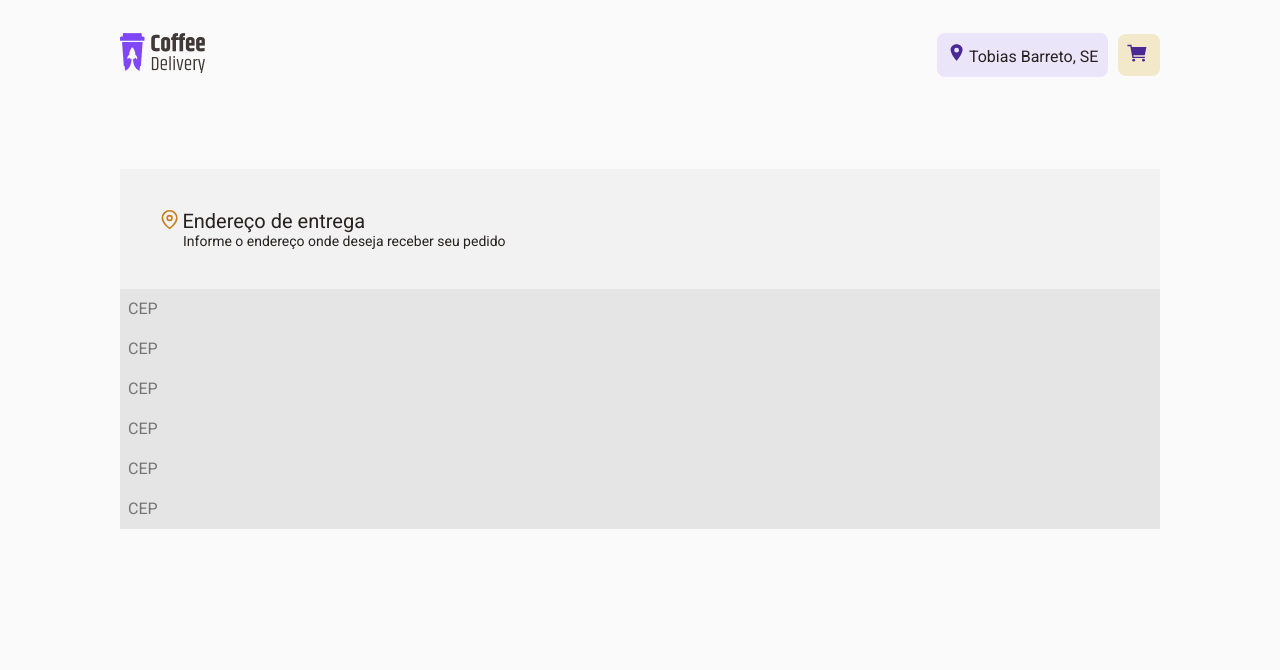
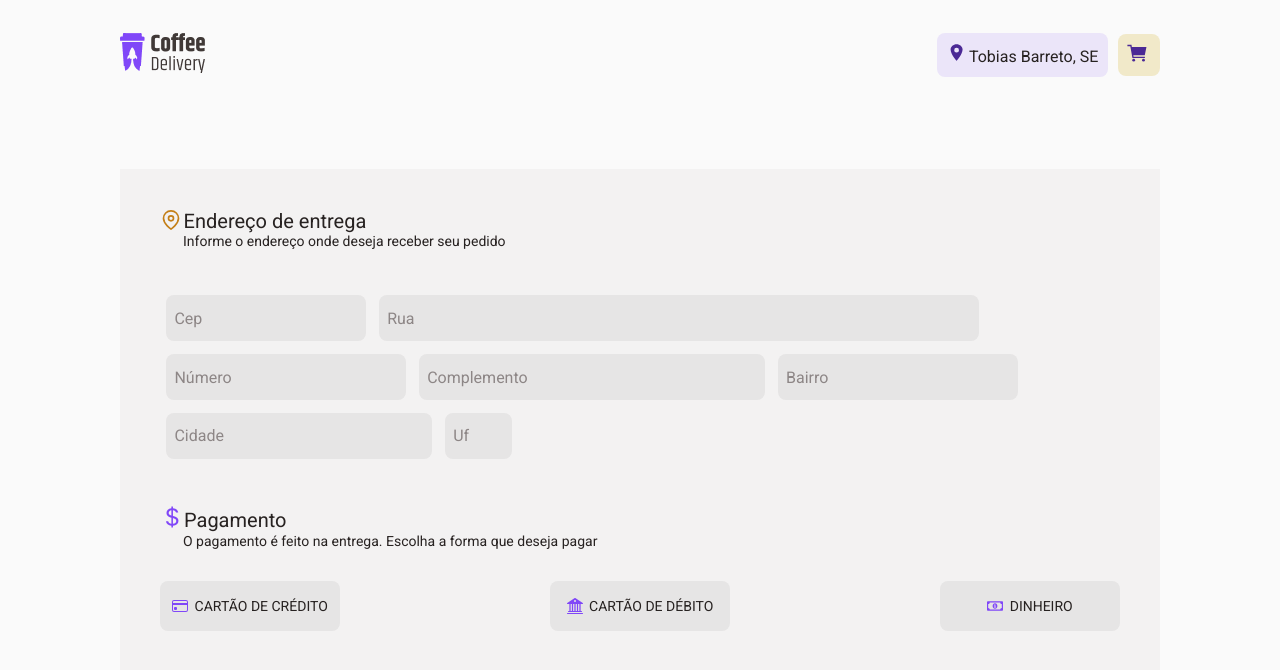
Before and after one commit to Jones-bass/coffe, a React (Vite) app: page / in a window 1280 px wide. Shown: the top 670 px of the page. Built offline with nearby package versions, Linux system fonts and the light colour scheme.

Commit message:
Estruturando Input

```diff
--- a/index.html
+++ b/index.html
@@ -8,8 +8,7 @@
     <link rel="icon" type="image/svg+xml" href="/vite.svg" />
     <meta name="viewport" content="width=device-width, initial-scale=1.0" />
 
-    <link href="https://fonts.googleapis.com/css2?family=Roboto:wght@400;700&display=swap" rel="stylesheet" />
-
+    <link href="https://fonts.googleapis.com/css2?family=Roboto&display=swap" rel="stylesheet">
     <link href="https://fonts.googleapis.com/css2?family=Baloo+2:wght@800&display=swap" rel="stylesheet" />
     <title>CoffeeDelivery</title>
   </head>
--- /dev/null
+++ b/src/components/Input/index.tsx
@@ -0,0 +1,92 @@
+import { ContainerInput } from './styles'
+
+import { ChangeEvent, useState } from 'react'
+
+export function Input() {
+  const [form, setForm] = useState('')
+
+  function handleSubmit(event: any) {
+    event.preventDefault()
+  }
+
+  function handleChange(event: ChangeEvent<HTMLInputElement>) {
+    setForm(event.target.value)
+  }
+
+  return (
+    <ContainerInput>
+      <form onSubmit={handleSubmit}>
+        <input
+          style={{
+            width: '200px',
+            height: '46px',
+          }}
+          type="cep"
+          value={form}
+          placeholder="Cep"
+          onChange={handleChange}
+        />
+        <input
+          style={{
+            width: '600px',
+            height: '46px',
+          }}
+          type="rua"
+          value={form}
+          placeholder="Rua"
+          onChange={handleChange}
+        />
+        <input
+          style={{
+            width: '240px',
+            height: '46px',
+          }}
+          type="numero"
+          value={form}
+          placeholder="Número"
+          onChange={handleChange}
+        />
+        <input
+          style={{
+            width: '346px',
+            height: '46px',
+          }}
+          type="complemento"
+          value={form}
+          placeholder="Complemento"
+          onChange={handleChange}
+        />
+        <input
+          style={{
+            width: '240px',
+            height: '46px',
+          }}
+          type="bairro"
+          value={form}
+          placeholder="Bairro"
+          onChange={handleChange}
+        />
+        <input
+          style={{
+            width: '266px',
+            height: '46px',
+          }}
+          type="cidade"
+          value={form}
+          placeholder="Cidade"
+          onChange={handleChange}
+        />
+        <input
+          style={{
+            width: '67px',
+            height: '46px',
+          }}
+          type="uf"
+          value={form}
+          placeholder="Uf"
+          onChange={handleChange}
+        />
+      </form>
+    </ContainerInput>
+  )
+}
--- /dev/null
+++ b/src/components/Input/styles.ts
@@ -0,0 +1,25 @@
+import styled from 'styled-components'
+
+export const ContainerInput = styled.div`
+  display: flex;
+
+  padding: 0px 40px 0px 40px;
+
+  input {
+    background-color: ${(porps) => porps.theme.button};
+    grid-template-columns: 1fr 1fr;
+
+    margin-bottom: 1rem;
+    margin: 0.4rem;
+
+    border-radius: 8px;
+    border: none;
+
+    color: ${(porps) => porps.theme.button};
+
+    ::placeholder {
+      color: ${(porps) => porps.theme.label};
+      padding: 0.5rem;
+    }
+  }
+`
--- a/src/page/Form/index.tsx
+++ b/src/page/Form/index.tsx
@@ -1,39 +1,84 @@
-import { FormContainer, TextForm, ContainerInput } from './styles'
+import {
+  ContainerMain,
+  ContainerForm,
+  ContainerPayment,
+  ContainerCardPayment,
+  CardPayment,
+} from './styles'
 import { FiMapPin } from 'react-icons/fi'
+import { FaRegMoneyBillAlt } from 'react-icons/fa'
+import { BsCreditCard, BsCurrencyDollar, BsBank2 } from 'react-icons/bs'
 
 import { Header } from '../../components/Header'
+import { Input } from '../../components/Input'
 
 export function Form() {
   return (
     <>
       <Header />
-      <FormContainer>
-        <TextForm>
+      <ContainerMain>
+        <ContainerForm>
           <FiMapPin
             style={{
-              height: '1.2rem',
-              width: '1.2rem',
+              width: '22px',
               marginBottom: '-0.1rem',
-              marginRight: '0.2rem',
+              marginRight: '0.1rem',
               color: '#C47F17',
             }}
           />
+
           <span>Endereço de entrega</span>
           <p>Informe o endereço onde deseja receber seu pedido</p>
-        </TextForm>
-        <ContainerInput>
-          <input type="text" placeholder="CEP" />
-          <input type="text" placeholder="CEP" />
+        </ContainerForm>
+        <Input />
 
-          <input type="text" placeholder="CEP" />
-
-          <input type="text" placeholder="CEP" />
-
-          <input type="text" placeholder="CEP" />
-
-          <input type="text" placeholder="CEP" />
-        </ContainerInput>
-      </FormContainer>
+        <ContainerPayment>
+          <BsCurrencyDollar
+            style={{
+              width: '24px',
+              height: '24px',
+              marginBottom: '-0.1rem',
+              color: '#8047F8',
+            }}
+          />
+          <span>Pagamento</span>
+          <p>
+            O pagamento é feito na entrega. Escolha a forma que deseja pagar
+          </p>
+          <ContainerCardPayment>
+            <CardPayment>
+              <BsCreditCard
+                style={{
+                  width: '16px',
+                  height: '16px',
+                  color: '#8047F8',
+                }}
+              />
+              CARTÃO DE CRÉDITO
+            </CardPayment>
+            <CardPayment>
+              <BsBank2
+                style={{
+                  width: '16px',
+                  height: '16px',
+                  color: '#8047F8',
+                }}
+              />
+              CARTÃO DE DÉBITO
+            </CardPayment>
+            <CardPayment>
+              <FaRegMoneyBillAlt
+                style={{
+                  width: '16px',
+                  height: '16px',
+                  color: '#8047F8',
+                }}
+              />
+              DINHEIRO
+            </CardPayment>
+          </ContainerCardPayment>
+        </ContainerPayment>
+      </ContainerMain>
     </>
   )
 }
--- a/src/page/Form/styles.ts
+++ b/src/page/Form/styles.ts
@@ -1,40 +1,52 @@
 import styled from 'styled-components'
 
-export const FormContainer = styled.main`
+export const ContainerMain = styled.main`
   background-color: ${(porps) => porps.theme.card};
   width: 640;
   height: 372;
   margin: 92px 120px 0 120px;
 `
-export const TextForm = styled.div`
+export const ContainerForm = styled.div`
   padding: 40px;
   font-size: 20px;
 
-  font-family: 'Roboto', sans-serif;
+  font-family: 'Roboto';
+  p {
+    margin-left: 23px;
+    font-size: 14px;
+  }
+`
+export const ContainerPayment = styled.div`
+  padding: 40px;
+  font-size: 20px;
+
+  font-family: 'Roboto';
   p {
     margin-left: 23px;
     font-size: 14px;
   }
 `
 
-export const ContainerInput = styled.div`
-  display: grid;
+export const ContainerCardPayment = styled.div`
+  display: flex;
+  justify-content: space-between;
+`
 
-  input {
-    background-color: ${(porps) => porps.theme.button};
-    height: 2.5rem;
-    border: 0;
-    border-bottom: 2px solid ${(porps) => porps.theme.button};
-    padding: 0 0.5rem;
-    color: ${(porps) => porps.theme.button};
-  }
+export const CardPayment = styled.div`
+  display: flex;
+  align-items: center;
+  text-align: center;
+  justify-content: center;
+  gap: 0.4rem;
 
-  &:focus {
-    box-shadow: none;
-    border-color: ${(porps) => porps.theme.yellow};
-  }
+  font-size: 14px;
 
-  &::placeholder {
-    color: ${(porps) => porps.theme.button};
-  }
+  font-family: 'Roboto';
+
+  border-radius: 8px;
+
+  margin-top: 32px;
+  width: 180px;
+  height: 50px;
+  background-color: ${(porps) => porps.theme.button};
 `
```
